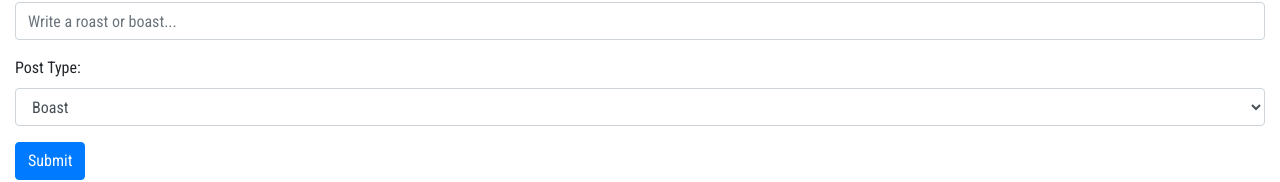
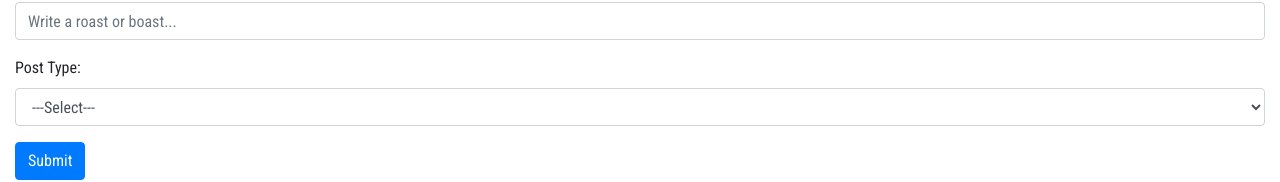
Before and after one commit to Ljohns635/drf-post-frontend, a React (Create React App) app in the folder ghostpost/: page /create in a window 1280 px wide. Shown: the part 326-508 px from the top of the page. Built offline with nearby package versions, Linux system fonts and the light colour scheme.

Commit message:
added a select field

```diff
--- a/ghostpost/src/Create.js
+++ b/ghostpost/src/Create.js
@@ -59,6 +59,7 @@ function Create() {
             ref={register({ required: "SELECTION REQUIRED" })}
             onChange={onHandleChange}
           >
+            <option>---Select---</option>
             <option>Boast</option>
             <option>Roast</option>
           </Form.Control>
```
